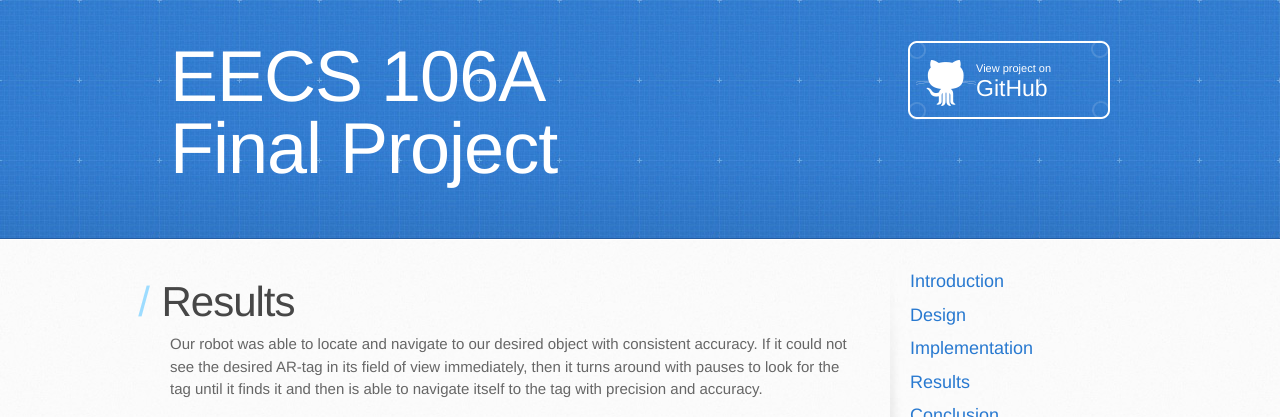
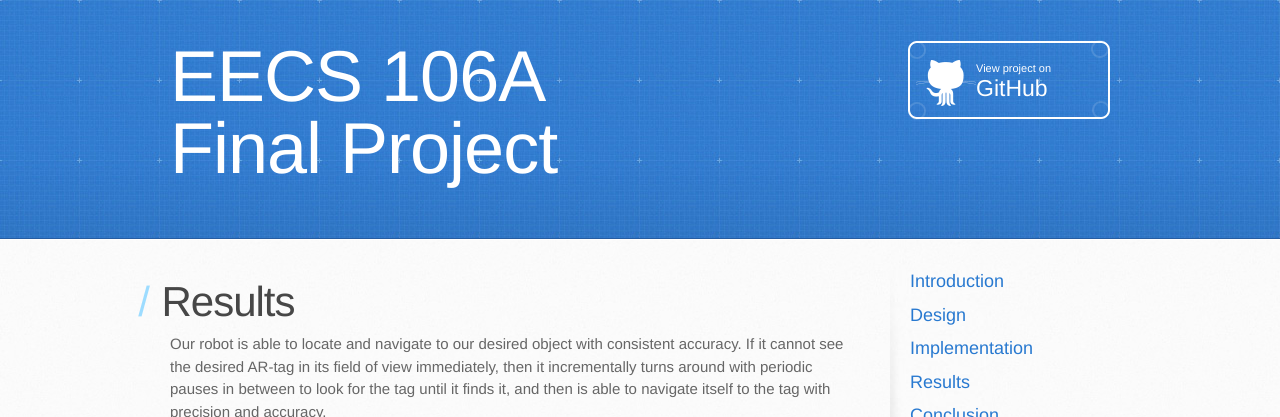
Before and after one commit to raymondbacco/106Arobot, a Jekyll site: the page built from docs/results.md, in a window 1280 px wide, cut to the strip 0-417 px from the top of the page. Built offline with Jekyll 4.4.1, drawn with Linux system fonts in a browser that asks for light colours; our own code applies the rules of GitHub Pages for plain Markdown files; the repository's description, which GitHub fills in, is left out.

Commit message:
Update results.md

```diff
--- a/docs/results.md
+++ b/docs/results.md
@@ -4,7 +4,7 @@ order: 30
 
 # Results
 
-Our robot was able to locate and navigate to our desired object with consistent accuracy. If it could not see the desired AR-tag in its field of view immediately, then it turns around with pauses to look for the tag until it finds it and then is able to navigate itself to the tag with precision and accuracy.
+Our robot is able to locate and navigate to our desired object with consistent accuracy. If it cannot see the desired AR-tag in its field of view immediately, then it incrementally turns around with periodic pauses in between to look for the tag until it finds it, and then is able to navigate itself to the tag with precision and accuracy.
 
 <iframe width="560" height="315" src="https://www.youtube.com/embed/TobzPNgj5AA" frameborder="0" allow="accelerometer; autoplay; encrypted-media; gyroscope; picture-in-picture" allowfullscreen></iframe>
 
```
